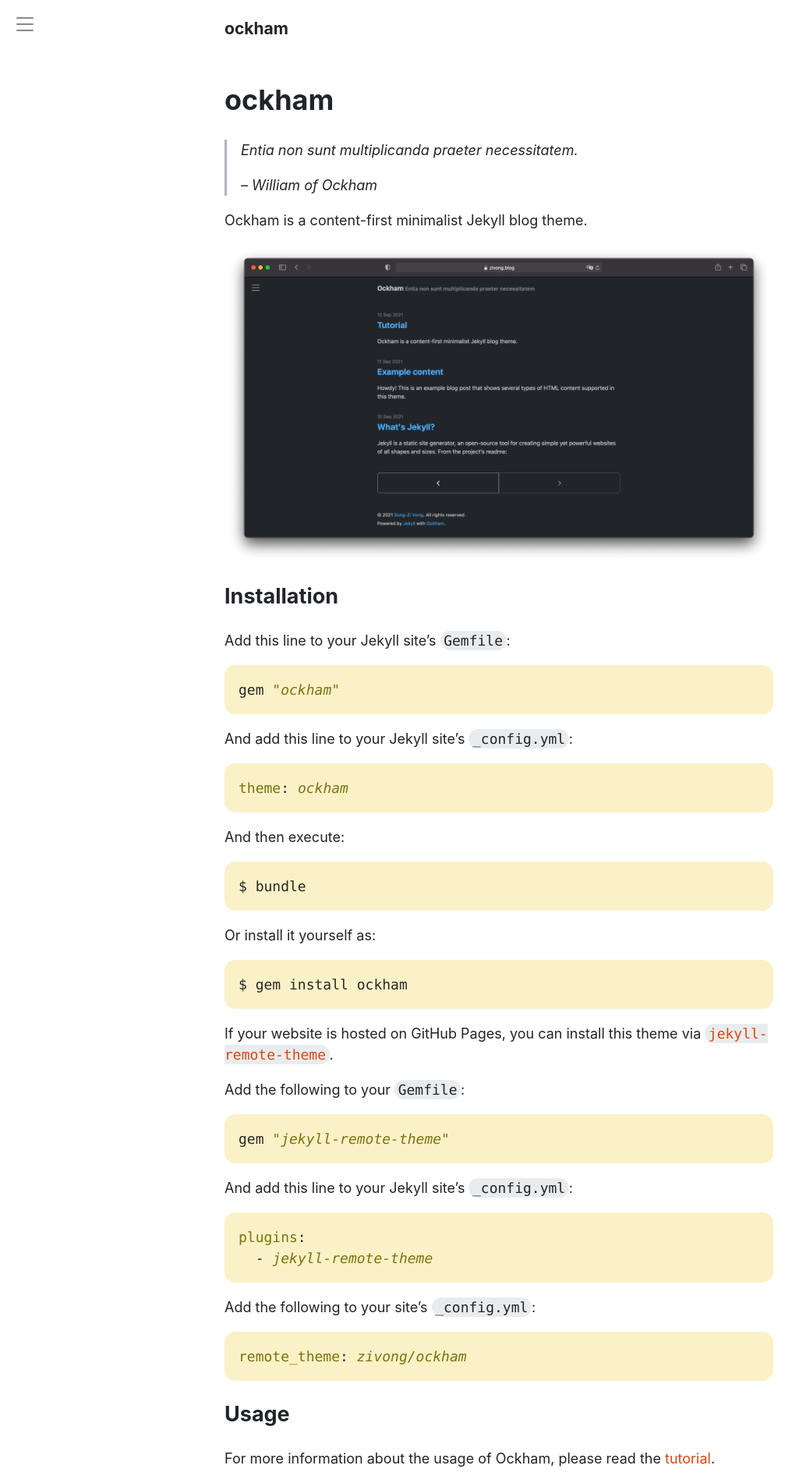
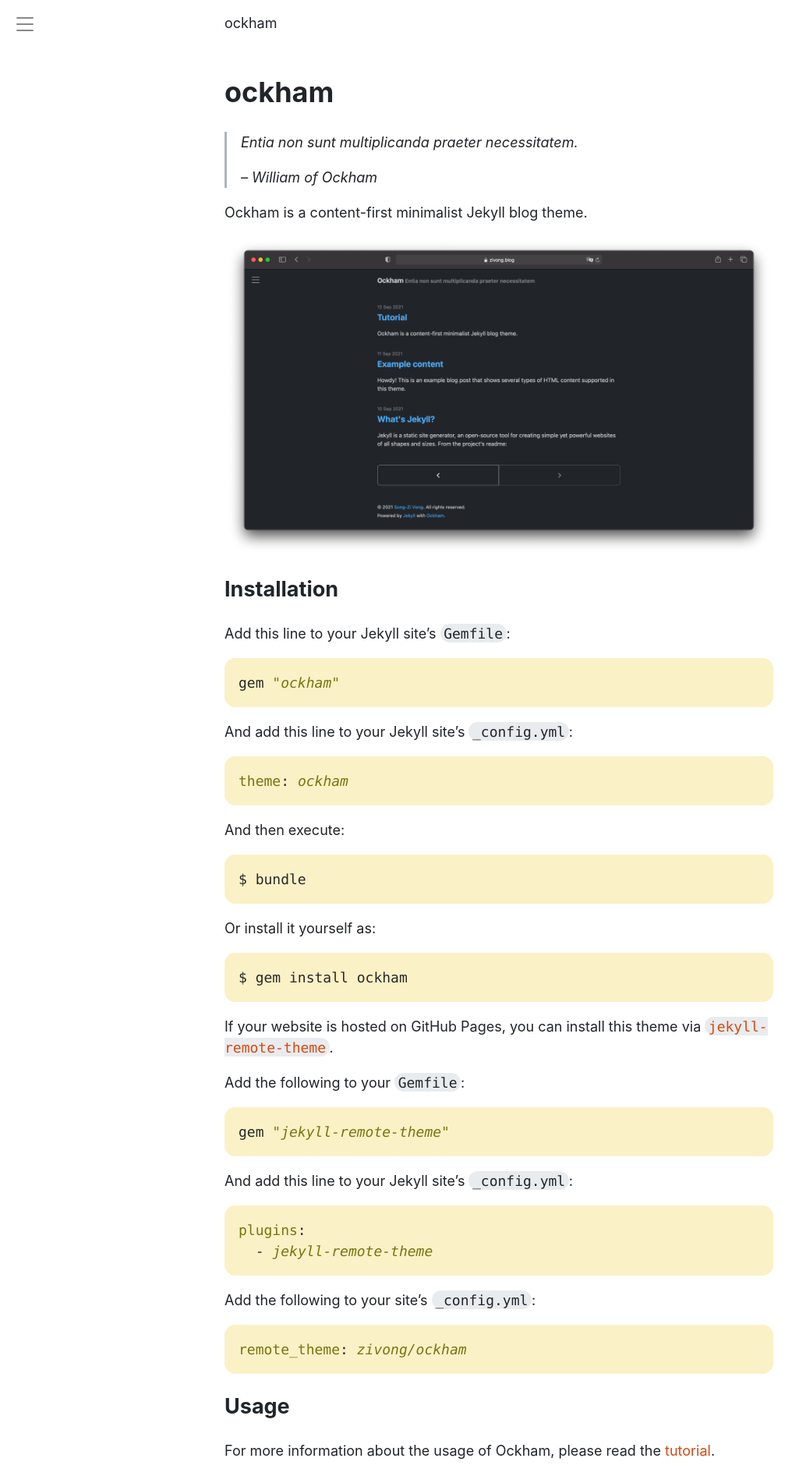
Before and after one commit to zivong/ockham, a Jekyll site: the page built from README.md, in a window 1280 px wide. Shown: the top 1902 px of the page at 78% size, without its empty margins (0-1034 px from the left). Built offline with Jekyll 4.4.1, drawn with Linux system fonts in a browser that asks for light colours; our own code applies the rules of GitHub Pages for plain Markdown files.

Commit message:
Adjust masthead

```diff
--- a/_layouts/default.html
+++ b/_layouts/default.html
@@ -10,10 +10,10 @@
       <div class="container">
 
         <header class="masthead">
-          <h3 class="masthead-title">
+          <div class="masthead-title">
             <a href="{{ '/' | relative_url }}" title="Home">{{ site.title }}</a>
             <small>{{ site.tagline }}</small>
-          </h3>
+          </div>
         </header>
 
         <main>
```
